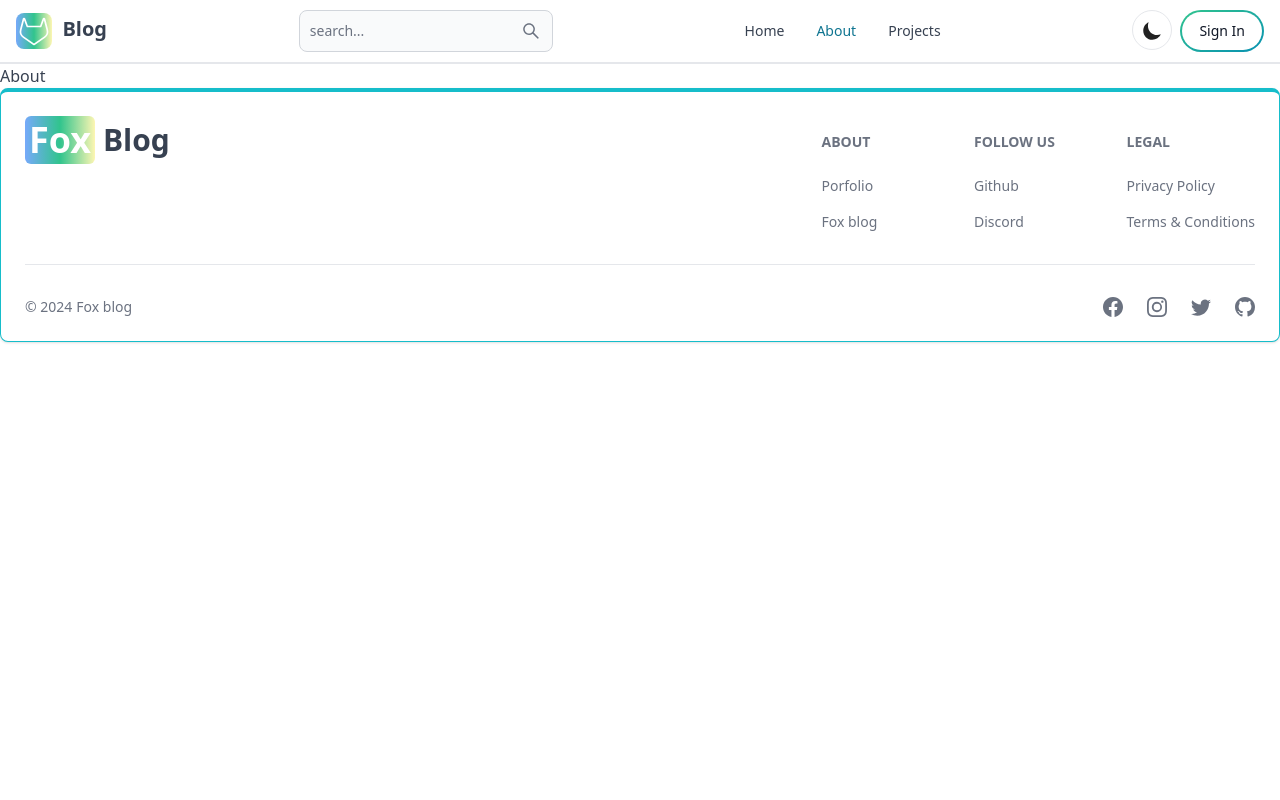
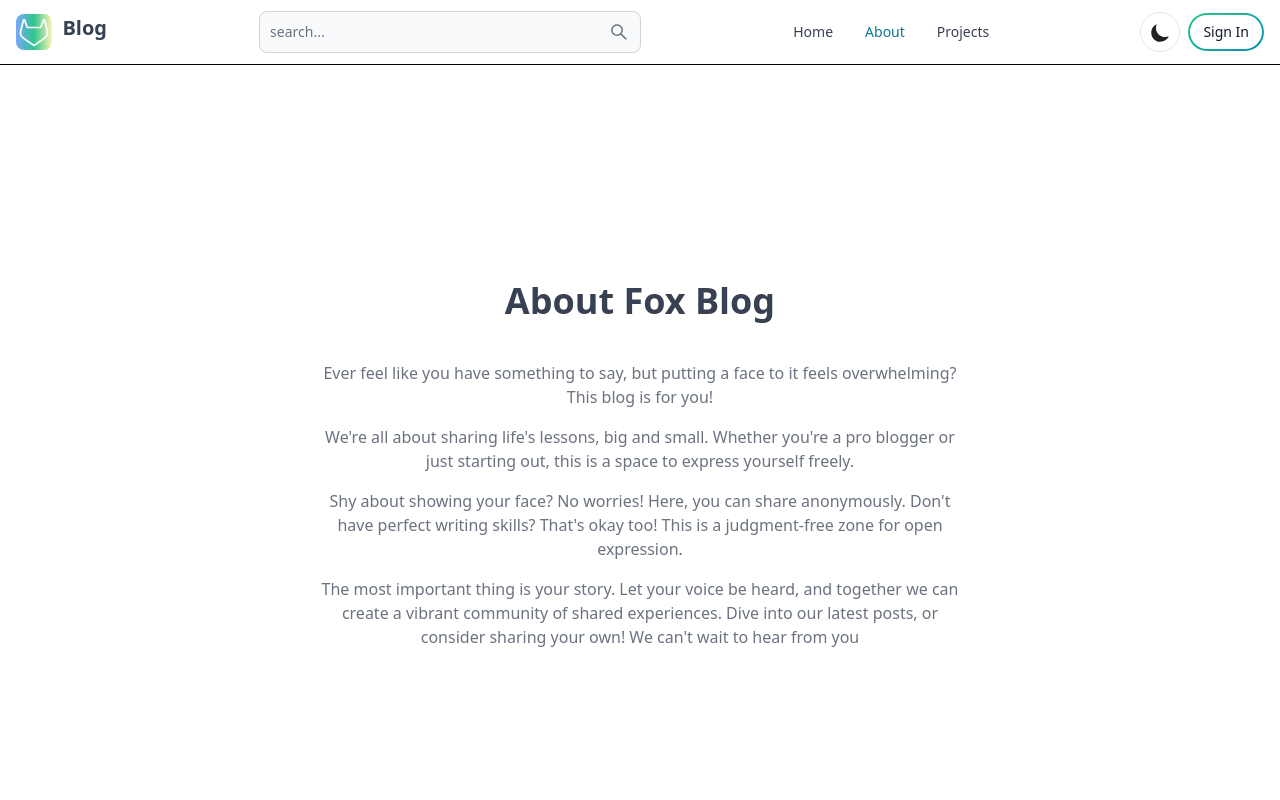
Before and after one commit to lokeshshriwas/Blogging-app, a React (Vite) app in the folder client/: page /about in a window 1280 px wide. Shown: the top 800 px of the page. Built offline with nearby package versions, Linux system fonts and the light colour scheme; no server answers.

Commit message:
project and about section complete

```diff
--- a/client/src/components/Header.jsx
+++ b/client/src/components/Header.jsx
@@ -62,10 +62,10 @@ const Header = () => {
 
 
   return (
-    <Navbar className="border-b-2">
+    <Navbar className="border-b border-black">
       <Link
         to="/"
-        className="self-center whitespace-nowrap text-sm sm:text-xl font-semibold dark:text-white"
+        className="self-center whitespace-nowrap text-sm sm:text-xl font-semibold dark:text-white hidden min-[350px]:inline-flex"
       >
         <PiGitlabLogoSimpleLight className="inline-flex whitespace-nowrap text-white bg-gradient-to-r from-blue-400 via-green-400 to bg-yellow-100  text-2xl sm:text-4xl rounded-lg font-bold" />
         &nbsp; Blog
@@ -76,24 +76,22 @@ const Header = () => {
           value={searchTerm}
           placeholder="search..."
           rightIcon={AiOutlineSearch}
-          className="hidden lg:inline"
+          className="w-52 sm:w-64 lg:w-96 max-[470px]:w-32 border border-white rounded-lg"
           onChange={(e) => setSearchTerm(e.target.value)}
         />
       </form>
-      <Button className="w-12 h-10 lg:hidden " color="gray">
-        <AiOutlineSearch className="text-lg" />
-      </Button>
-      <div className="flex gap-2 md:order-2">
+
+      <div className="flex gap-2 md:order-2 items-center">
         <Button
-          className="w-10 h-10  sm:inline-flex"
+          className="w-6 h-6 sm:w-10 sm:h-10  sm:inline-flex"
           color="gray"
           pill
           onClick={() => dispatch(toggleTheme())}
         >
           {theme === "light" ? (
-            <IoMoonSharp className="text-[#212121] text-xl" />
+            <IoMoonSharp className="text-[#212121] text-sm sm:text-xl" />
           ) : (
-            <GoSun className="text-white text-xl" />
+            <GoSun className="text-white text-sm sm:text-xl" />
           )}
         </Button>
 
@@ -106,7 +104,7 @@ const Header = () => {
                 alt="user"
                 img={currentUser.profilePicture}
                 rounded
-                className=""
+                className="h-10 w-10"
               />
             }
           >
@@ -124,7 +122,8 @@ const Header = () => {
           </Dropdown>
         ) : (
           <Link to={"/sign-in"}>
-            <Button gradientDuoTone={"greenToBlue"} outline pill>
+            <Button gradientDuoTone={"greenToBlue"} outline pill size={"sm"} >
+
               Sign In
             </Button>
           </Link>
--- a/client/src/components/PostCard.jsx
+++ b/client/src/components/PostCard.jsx
@@ -30,7 +30,7 @@ const PostCard = ({ post }) => {
         <img
           src={post.image}
           alt={post.title}
-          className="rounded-3xl h-[150px] group-hover:h-[160px] transition-all duration-300 z-20 mx-auto"
+          className="rounded-3xl h-[150px] group-hover:h-[160px] transition-all duration-300 z-20 mx-auto object-cover"
         />
       </Link>
       <div className="py-3 w-full flex justify-between">
@@ -38,7 +38,7 @@ const PostCard = ({ post }) => {
           {post.category}
         </Badge>
         <div className="flex items-center gap-4 px-2">
-          <CiHeart className="text-lg" />
+          <CiHeart className="text-2xl" />
           <FaRegBookmark />
         </div>
       </div>
--- a/client/src/index.css
+++ b/client/src/index.css
@@ -44,3 +44,13 @@ body{
 .dark .post-content a{
     color: rgb(110, 189, 246);
 }
+
+
+:is(.dark .dark\:bg-gray-800) {
+    --tw-bg-opacity: 1;
+    background-color: #171717 !important;
+}
+:is(.dark .dark\:bg-gray-700) {
+    --tw-bg-opacity: 1;
+    background-color: #171717 !important;
+}
--- a/client/src/pages/About.jsx
+++ b/client/src/pages/About.jsx
@@ -1,9 +1,37 @@
-import React from 'react'
+import React from "react";
 
 const About = () => {
   return (
-    <div>About</div>
-  )
-}
+    <div className="min-h-screen flex items-center justify-center">
+      <div className="max-w-2xl mx-auto p-3 text-center">
+        <div>
+          <h1 className="text-4xl font font-semibold mb-10">About Fox Blog</h1>
+          <div className="text-md text-gray-500 flex flex-col gap-4">
+            <p>
+              Ever feel like you have something to say, but putting a face to it
+              feels overwhelming? This blog is for you!
+            </p>
+            <p>
+              We're all about sharing life's lessons, big and small. Whether
+              you're a pro blogger or just starting out, this is a space to
+              express yourself freely.
+            </p>
+            <p>
+              Shy about showing your face? No worries! Here, you can share
+              anonymously. Don't have perfect writing skills? That's okay too!
+              This is a judgment-free zone for open expression.
+            </p>
+            <p>
+              The most important thing is your story. Let your voice be heard,
+              and together we can create a vibrant community of shared
+              experiences. Dive into our latest posts, or consider sharing your
+              own! We can't wait to hear from you
+            </p>
+          </div>
+        </div>
+      </div>
+    </div>
+  );
+};
 
-export default About
+export default About;
--- a/client/src/pages/Home.jsx
+++ b/client/src/pages/Home.jsx
@@ -42,8 +42,8 @@ const Home = () => {
     {
       posts && posts.length > 0 && (
         <div className="text-2xl font-semibold text-center flex flex-col items-center">
-          <h2>Recent Posts</h2>
-            <div className="grid grid-cols-1 sm:grid-cols-2 gap-4 mb-5">
+          <h2 className="pb-6">Recent Posts</h2>
+            <div className="grid grid-cols-1 sm:grid-cols-2 lg:grid-cols-3 gap-4 mb-5">
               {posts.map((post)=> (
                 <PostCard key={post._id} post={post} />
               ))}
--- a/client/src/pages/Projects.jsx
+++ b/client/src/pages/Projects.jsx
@@ -1,9 +1,15 @@
-import React from 'react'
+import CallToAction from "../components/CallToAction";
 
 const Projects = () => {
   return (
-    <div>Projects</div>
-  )
-}
+    <div className="min-h-screen max-w-2xl mx-auto flex justify-center items-center flex-col gap-6 p-3">
+      <h1 className="text-3xl font-semibold">Projects</h1>
+      <p></p>
+      <div className="max-w-2xl p-4">
+        <CallToAction />
+      </div>
+    </div>
+  );
+};
 
-export default Projects
+export default Projects;
--- a/client/src/pages/UpdatePost.jsx
+++ b/client/src/pages/UpdatePost.jsx
@@ -29,13 +29,14 @@ const UpdatePost = () => {
       const res = await fetch(`/api/post/getposts?postId=${postId}`);
       const data = await res.json();
       if (!res.ok) {
-        console.log(data.message);
+        console.log("error in backend" + data.message);
         setPublishError(data.message);
         return;
       }
       if (res.ok) {
         setPublishError(null);
         setFormData(data.posts[0]);
+        console.log(formData)
       }
     } catch (error) {
       console.log(error.message);
@@ -115,6 +116,7 @@ const UpdatePost = () => {
         }
       );
       const data = await res.json();
+      console.log(data)
       if (!res.ok) {
         setPublishError(data.message);
         return;
@@ -140,12 +142,12 @@ const UpdatePost = () => {
             className="flex-1"
             value={formData.title}
             onChange={(e) =>
-              setFormData({ ...formData, title: e.target.value })
+              setFormData((prev)=>({ ...prev, title: e.target.value }))
             }
           />
           <Select
             onChange={(e) =>
-              setFormData({ ...formData, category: e.target.value })
+              setFormData((prev)=> ({ ...prev, category: e.target.value }))
             }
             value={formData.category}
           >
@@ -195,7 +197,7 @@ const UpdatePost = () => {
           </Button>
         </div>
         {imageUploadError && (
-          <Alert color={"failure"}>{imageUploadError}</Alert>
+          <Alert color={"failure"}>{`${imageUploadError}`}</Alert>
         )}
         {formData.image && (
           <img
@@ -209,12 +211,12 @@ const UpdatePost = () => {
           required
           className="h-72 mb-12"
           value={formData.content}
-          onChange={(value) => setFormData({ ...formData, content: value })}
+          onChange={(value) => setFormData((prev)=> ({ ...prev, content: value }))}
         />
         <Button type="submit" gradientDuoTone={"greenToBlue"}>
           Update post
         </Button>
-        {publishError && <Alert color={"failure"}>{publishError}</Alert>}
+        {publishError && <Alert color={"failure"}>{`Updating error:  ${publishError}`}</Alert>}
       </form>
     </div>
   );
```
Also changed, not shown: client/src/pages/Search.jsx (+25 -20 lines), 1 other file (tests, documents, lock files or other folders).
